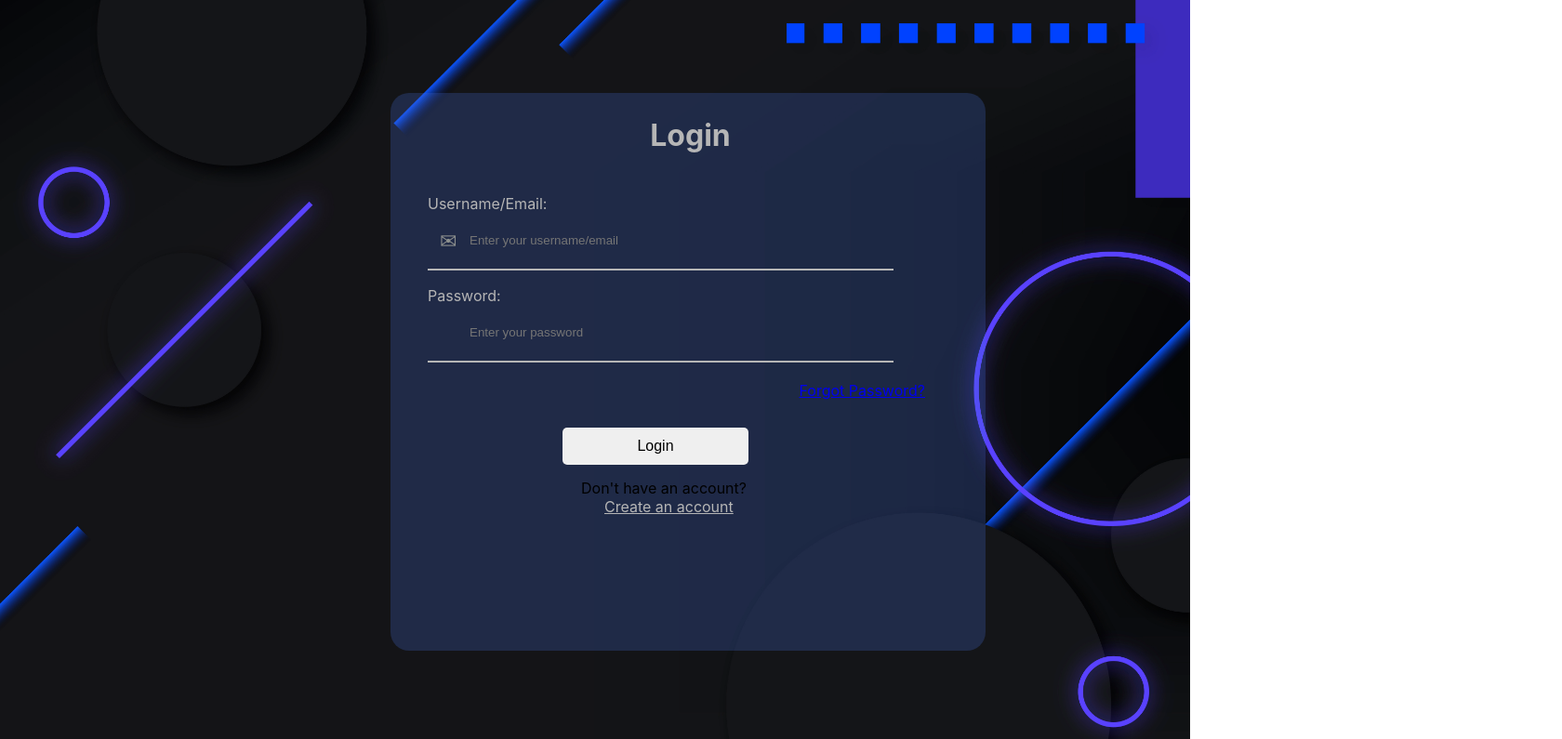
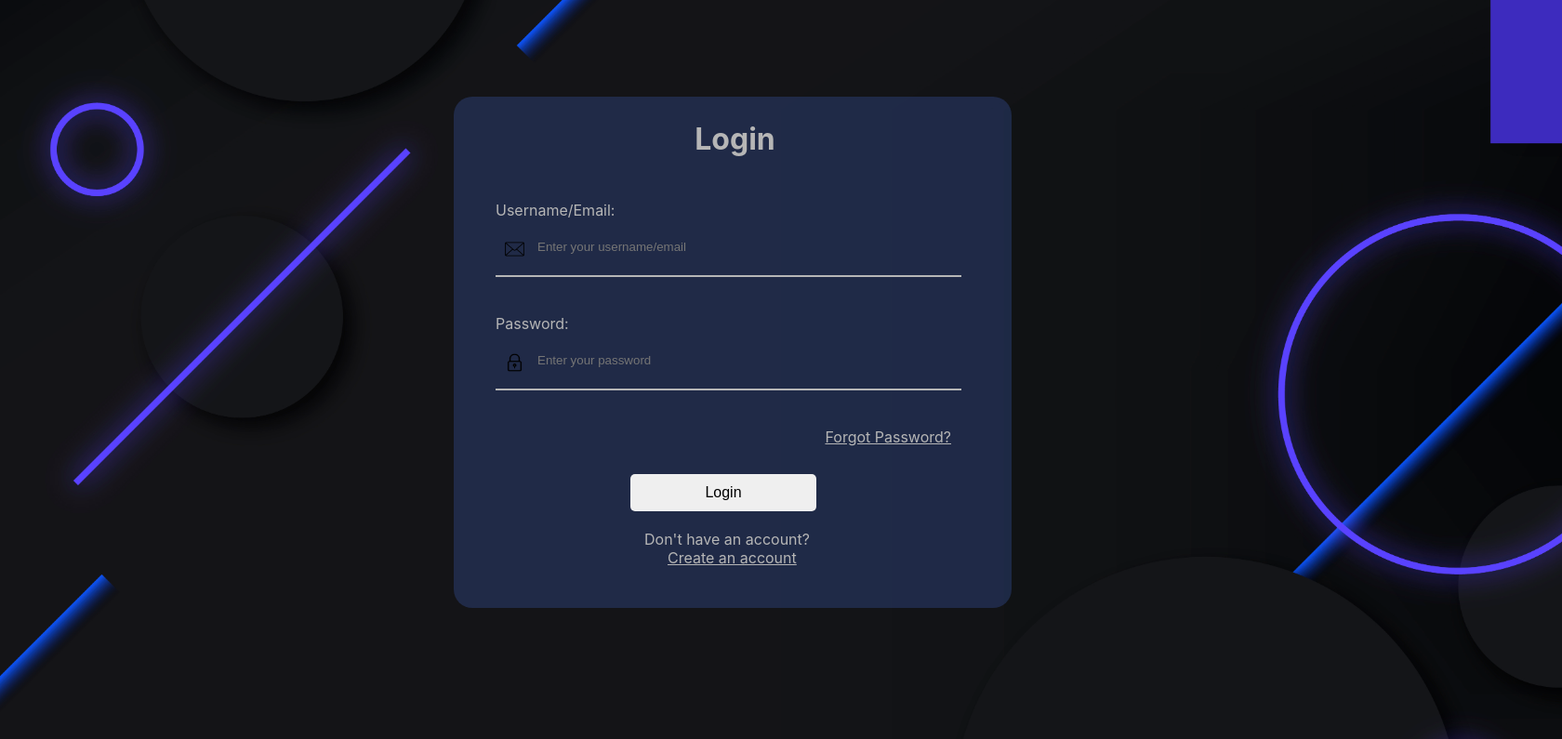
Before and after one commit to Gh0st-z/bislerium-frontend, a React (Create React App) app: page /login in a window 1280 px wide. Shown: the top 795 px of the page at 93% size, 1680 px wide, since content can reach past the window. Built offline with nearby package versions, Linux system fonts and the light colour scheme.

Commit message:
fixed icons and css for login page, added icons

```diff
--- a/src/assets/css/style.css
+++ b/src/assets/css/style.css
@@ -1,3 +1,10 @@
+body{
+  height: 100%;
+  width: 100%;
+  overflow: hidden;
+  display: flex;
+}
+
 .toast-container {
   width: 100%;
   display: flex;
@@ -7,29 +14,35 @@
 
 /* --------Login page css-------- */
 .login-main{
-  width: 100%;
-  height: 100vh;
-  max-height: 100vh;
-  position: absolute;
-  align-content: center;
+  width: auto;
+  height: auto;
+  min-height: 100vh;
+  max-height: 95vh;
+  min-width: 210vh;
+  max-width: 210vh;
+  overflow: hidden;
   background-image: url('../images/bg-image.jpg');
   background-position: center;
   background-repeat: no-repeat;
   background-size: cover;}
   @media screen and (max-width: 768px) {
-    .typed {
+    .login-main {
       font-size: 25px !important; } }
 
 .login-form{
-  height: 75vh;
-  width: 80vh;
+  height: auto;
+  width: 90%;
+  min-height: 550px;
+  max-height: 550px;
+  max-width: 600px;
   border-radius: 20px;
-  margin-left: 420px;
+  margin-top: 13vh;
+  margin-left: 61vh;
+  overflow: hidden;
   background-color: rgba(67, 108, 216, 0.25);
 }
 
 .header-div{
-  position: relative;
   text-align: center;
   padding: 5px 0px 5px 5px;
 }
@@ -40,8 +53,7 @@
 
 .wrap-input100 {
   width: 70%;
-  margin: 15px;
-  position: relative;
+  margin: 20px;
 }
 
 .label-input100{
@@ -67,7 +79,7 @@
 }
 
 .input100:focus {
-  border-color: #7EBBB0;
+  border-color: #0f4fb8;
 }
 
 .input100:focus::placeholder {
@@ -75,13 +87,13 @@
 }
 
 .focus-input100 {
-  position: absolute;
-  font-family: 'FontAwesome';
+  color: #ffffff;
+  position: relative;
   display: block;
-  width: 100%;
-  height: 100%;
-  top: 0;
-  left: 0;
+  width: 5%;
+  height: 20px;
+  top: -40px;
+  left: 10px;
   margin-left: 25px;
   pointer-events: none;
 }
@@ -138,8 +150,13 @@
 
 .for-pass{
   text-align: right;
+  color: #B6B6B6;
   display: block;
   margin: 20px 65px 20px;
+}
+
+.for-pass:hover{
+  color: #0f4fb8;
 }
 
 .login-btn{
@@ -162,6 +179,7 @@
 
 .account{
   text-align: center;
+  color: #B6B6B6;
   margin: 10px 0px 0px 205px;
   font-size: 16px;
 }
@@ -170,3 +188,6 @@
   margin: 10px 0px 0px 230px;
   color: #B6B6B6;
 }
+.loginlink:hover{
+  color: #0f4fb8;
+}
--- a/src/bloggers/components/login.js
+++ b/src/bloggers/components/login.js
@@ -3,6 +3,8 @@ import axios from 'axios';
 import {Link} from 'react-router-dom';
 import {ToastContainer, toast} from 'react-toastify';
 import Cookies from 'js-cookie';
+import envelope from '../../assets/images/envelope.png';
+import padlock from '../../assets/images/padlock.png';
 import 'react-toastify/dist/ReactToastify.css';
 import '../../assets/css/style.css'
 
@@ -61,12 +63,12 @@ function Login(){
           <div className="wrap-input100">
             <span className="label-input100">Username/Email: </span>
             <input className="input100" type="text" name="UsernameOrEmail" placeholder="Enter your username/email" onChange={handleInput}/>
-            <span className="focus-input100" data-symbol="&#x2709;"></span>
+            <img src={envelope} className="focus-input100"/>
           </div>
           <div className="wrap-input100">
             <span className="label-input100">Password: </span>
             <input className="input100" type="password" name="Password" placeholder="Enter your password" onChange={handleInput}/>
-            <span className="focus-input100" data-symbol="&#xf190;"></span>
+            <img src={padlock} className="focus-input100"/>
           </div>
           <a href="#" className="for-pass">Forgot Password?</a>
           <div className="wrap-input100">
```
Also changed, not shown: src/assets/images/envelope.png (added), src/assets/images/padlock.png (added).
